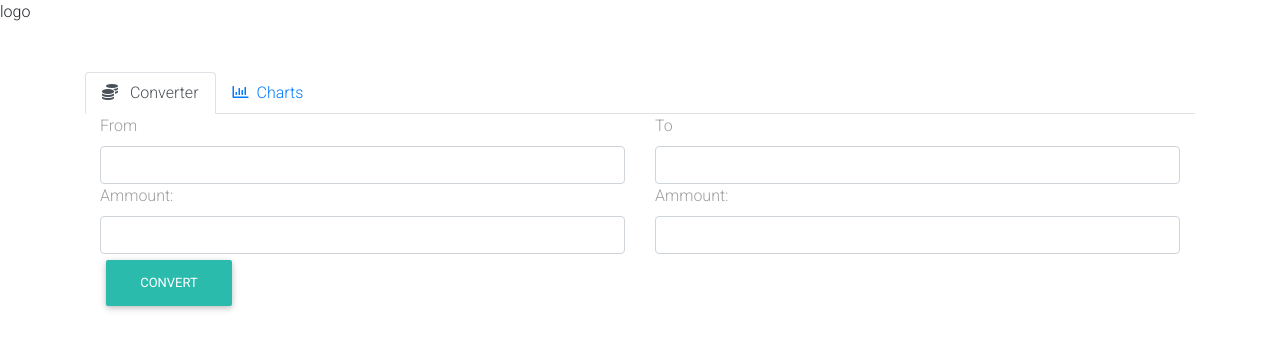
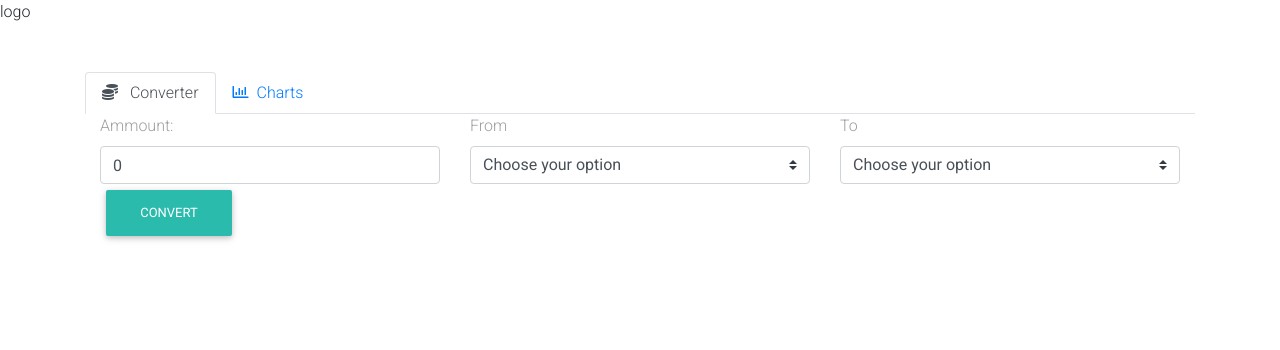
Before and after one commit to carofredes/converterTest, a React (Create React App) app in the folder converter/: page / in a window 1280 px wide. Shown: the top 350 px of the page. Built offline with nearby package versions, Linux system fonts and the light colour scheme.

Commit message:
Change form structure and adding initial values

```diff
--- a/converter/src/Components/TabContainer/Converter.js
+++ b/converter/src/Components/TabContainer/Converter.js
@@ -5,54 +5,82 @@ import { MDBContainer, MDBRow, MDBCol, MDBBtn } from 'mdbreact';
 import RatesActionCreators from '../../store/currency/actions';
 
 class Converter extends Component {
+	constructor(props) {
+		super(props);
+		this.state = {
+			ammountBase: 0,
+			ammountConverted: 0,
+			showConversion: false,
+			conversionOptions: ['GBP', 'USD'],
+		};
+	}
 	handleConvert = () => {
 		const { requestCurrencyValues } = this.props;
 		requestCurrencyValues();
+		this.setState({ showConversion: true });
+	};
+
+	updateAmmountBase = (e) => {
+		this.setState({ ammountBase: e.target.value });
 	};
 
 	render() {
+		const { ammountBase, ammountConverted, showConversion, conversionOptions } = this.state;
 		return (
 			<MDBContainer>
 				<form>
 					<MDBRow>
-						<MDBCol md='6'>
-							<MDBRow>
-								<MDBCol md='12'>
-									<label htmlFor='fromField' className='grey-text font-weight-light'>
-										From
-									</label>
-									<input type='text' id='fromField' className='form-control' />
-								</MDBCol>
-								<MDBCol md='12'>
-									<label htmlFor='ammountFromField' className='grey-text font-weight-light'>
-										Ammount:
-									</label>
-									<input type='text' id='ammountFromField' className='form-control' />
-								</MDBCol>
-							</MDBRow>
+						<MDBCol md='4'>
+							<label htmlFor='ammountFromField' className='grey-text font-weight-light'>
+								Ammount:
+							</label>
+							<input
+								type='number'
+								id='ammountFromField'
+								className='form-control'
+								value={ammountBase}
+								onChange={this.updateAmmountBase}
+							/>
 						</MDBCol>
-						<MDBCol md='6'>
-							<MDBRow>
-								<MDBCol md='12'>
-									<label htmlFor='toField' className='grey-text font-weight-light'>
-										To
-									</label>
-									<input type='email' id='toField' className='form-control' />
-								</MDBCol>
+						<MDBCol md='4'>
+							<label htmlFor='fromField' className='grey-text font-weight-light'>
+								From
+							</label>
 
-								<MDBCol md='12'>
-									<label htmlFor='ammountToField' className='grey-text font-weight-light'>
-										Ammount:
-									</label>
-									<input type='email' id='ammountToField' className='form-control' />
-								</MDBCol>
-							</MDBRow>
+							<select className='browser-default custom-select' id='fromField'>
+								<option>Choose your option</option>
+								{conversionOptions.map((cOption) => (
+									<option key={cOption} value='1'>
+										{cOption}
+									</option>
+								))}
+							</select>
+						</MDBCol>
+						<MDBCol md='4'>
+							<label htmlFor='toField' className='grey-text font-weight-light'>
+								To
+							</label>
+							<select className='browser-default custom-select' id='toField'>
+								<option>Choose your option</option>
+								{conversionOptions.map((cOption) => (
+									<option key={cOption} value='1'>
+										{cOption}
+									</option>
+								))}
+							</select>
 						</MDBCol>
 					</MDBRow>
 					<MDBBtn className='btn' onClick={this.handleConvert}>
 						Convert
 					</MDBBtn>
 				</form>
+				{showConversion && (
+					<MDBRow>
+						<p>
+							conversion {ammountBase} - {ammountConverted}
+						</p>
+					</MDBRow>
+				)}
 			</MDBContainer>
 		);
 	}
```
